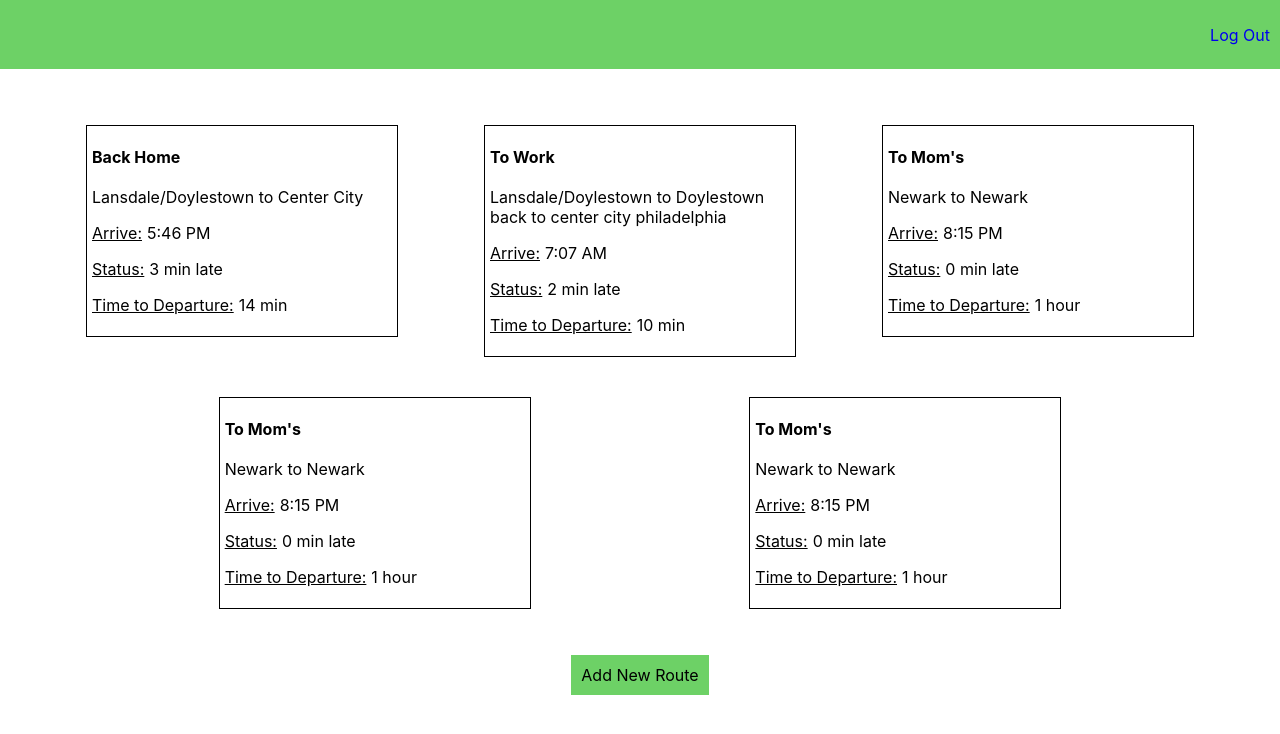
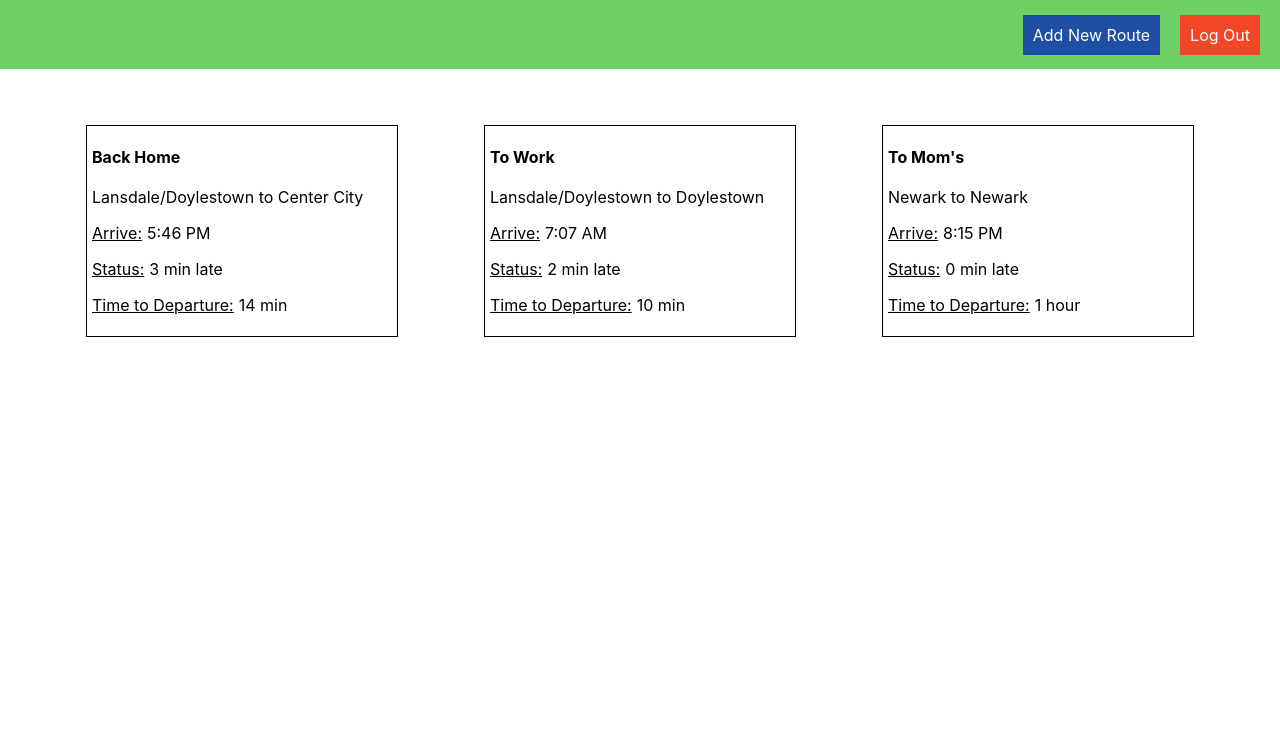
Before and after one commit to PeterArriaza/SEPTA-View, a React (Create React App) app: page / in a window 1280 px wide. Shown: the top 734 px of the page. Built offline with nearby package versions, Linux system fonts and the light colour scheme.

Commit message:
added stop list filtering on add new route page

```diff
--- a/src/App.js
+++ b/src/App.js
@@ -1,10 +1,5 @@
 import React from "react";
-import {
-  BrowserRouter as Router,
-  Route,
-  Redirect,
-  Switch
-} from "react-router-dom";
+import { BrowserRouter as Router, Route } from "react-router-dom";
 import Nav from "./components/Nav";
 import CardList from "./components/CardList";
 import "./styles/App.css";
@@ -12,13 +7,13 @@ import AddRoute from "./components/AddRoute";
 
 function App() {
   return (
-    <Router>
-      <div className="App">
+    <div className="app">
+      <Router>
         <Nav />
         <Route exact path="/" component={CardList} />
         <Route exact path="/add-route" component={AddRoute} />
-      </div>
-    </Router>
+      </Router>
+    </div>
   );
 }
 
--- a/src/components/AddRoute.js
+++ b/src/components/AddRoute.js
@@ -2,23 +2,50 @@ import React from "react";
 import "../styles/AddRoute.css";
 import { Link } from "react-router-dom";
 
-import stops from "../reducers/stops";
+import stopList from "../reducers/stops";
 
-let stopList = [];
+export default class AddRoute extends React.Component {
+  state = {
+    stops: stopList
+  };
 
-stops.map((stop, index) => {
-  //   let lowercaseStop = stop.toLower();
-  stopList[index] = <option value={stop}>{stop}</option>;
-});
+  removeStart = startStop => {
+    const stops = [...stopList];
+    const filteredList = stops.filter(stop => stop.props.value !== startStop);
+    this.setState({ stops: filteredList });
+  };
 
-export default function AddRoute() {
+  render() {
+    console.log(this.state.stops);
     return (
       <div>
         <h1>Add a New Route</h1>
-      <select>{stopList}</select>
+        <div className="selectorContainer">
+          <div className="stopSelector">
+            <label>Start</label>
+            <select
+              id="startStop"
+              onChange={e => this.removeStart(e.target.value)}
+              // this.removeStart(e.target.value)}
+            >
+              {stopList}
+            </select>
+          </div>
+          <div className="stopSelector">
+            <label>Destination</label>
+            <select
+              id="startStop"
+              ref={input => (this.startStop = input)}
+              onChange={() => console.log("changed")}
+            >
+              {this.state.stops}
+            </select>
+          </div>
           <Link className="cancel" to="/">
             Cancel
           </Link>
         </div>
+      </div>
     );
   }
+}
--- a/src/components/CardList.js
+++ b/src/components/CardList.js
@@ -1,6 +1,5 @@
 import React from "react";
 import { connect } from "react-redux";
-import { Link, NavLink } from "react-router-dom";
 
 import Card from "./Card";
 import "../styles/CardList.css";
@@ -15,18 +14,6 @@ function CardList(props) {
   return (
     <div id="cardList">
       <ul>{cards}</ul>
-      <div className="buttonContainer">
-        <NavLink
-          className="buttonText"
-          to="/add-route"
-          activeStyle={{
-            fontWeight: "bold",
-            color: "red"
-          }}
-        >
-          <div className="cancelButton">Add New Route</div>
-        </NavLink>
-      </div>
     </div>
   );
 }
--- a/src/components/Nav.js
+++ b/src/components/Nav.js
@@ -5,13 +5,12 @@ import { Link } from "react-router-dom";
 export default function Nav() {
   return (
     <div id="navContainer">
-      <div id="navButtonContainer">
-        <div className="navButton">
-          <a href="/" className="buttonText">
-            Log Out
-          </a>
-        </div>
-      </div>
+      <Link className="buttonText" to="/add-route">
+        <div className="routerButton blue">Add New Route</div>
+      </Link>
+      <Link className="buttonText" to="/">
+        <div className="routerButton red">Log Out</div>
+      </Link>
     </div>
   );
 }
--- a/src/reducers/transitData.js
+++ b/src/reducers/transitData.js
@@ -12,7 +12,7 @@ const initialState = {
   },
   2: {
     id: "2",
-    line: "Lansdale/Doylestown to Doylestown back to center city philadelphia",
+    line: "Lansdale/Doylestown to Doylestown",
     start: "Suburban",
     end: "Fort Washington",
     depart: "6:30 AM",
@@ -31,29 +31,30 @@ const initialState = {
     status: "0 min late",
     timeToDeparture: "1 hour",
     nickname: "To Mom's"
-  },
-  4: {
-    id: "4",
-    line: "Newark to Newark",
-    start: "Suburban",
-    end: "Newark",
-    depart: "7:14 PM",
-    arrive: "8:15 PM",
-    status: "0 min late",
-    timeToDeparture: "1 hour",
-    nickname: "To Mom's"
-  },
-  5: {
-    id: "5",
-    line: "Newark to Newark",
-    start: "Suburban",
-    end: "Newark",
-    depart: "7:14 PM",
-    arrive: "8:15 PM",
-    status: "0 min late",
-    timeToDeparture: "1 hour",
-    nickname: "To Mom's"
   }
+  // ,
+  // 4: {
+  //   id: "4",
+  //   line: "Newark to Newark",
+  //   start: "Suburban",
+  //   end: "Newark",
+  //   depart: "7:14 PM",
+  //   arrive: "8:15 PM",
+  //   status: "0 min late",
+  //   timeToDeparture: "1 hour",
+  //   nickname: "To Mom's"
+  // },
+  // 5: {
+  //   id: "5",
+  //   line: "Newark to Newark",
+  //   start: "Suburban",
+  //   end: "Newark",
+  //   depart: "7:14 PM",
+  //   arrive: "8:15 PM",
+  //   status: "0 min late",
+  //   timeToDeparture: "1 hour",
+  //   nickname: "To Mom's"
+  // }
 };
 
 export default (state = initialState) => {
--- a/src/styles/App.css
+++ b/src/styles/App.css
@@ -1,20 +1,3 @@
-/* ul {
-  list-style: none;
-  display: flex;
-  justify-content: space-evenly;
-  padding: 20px;
-  flex-wrap: wrap;
+.app {
+  overflow: hidden;
 }
-
-3*(300px card with + 40px card margin) = 1140
-@media only screen and (max-width: 1140px) {
-  ul {
-    justify-content: space-evenly;
-  }
-}
- 2*(300px card with + 40px card margin) = 760
-@media only screen and (max-width: 760px) {
-  ul {
-    justify-content: center;
-  }
-} */
--- a/src/styles/CardList.css
+++ b/src/styles/CardList.css
@@ -1,3 +1,7 @@
+#cardList {
+  overflow-y: auto;
+}
+
 ul {
   list-style: none;
   display: flex;
--- a/src/styles/Nav.css
+++ b/src/styles/Nav.css
@@ -2,20 +2,25 @@
   background-color: #6dd166;
   display: flex;
   justify-content: flex-end;
-  align-content: center;
+  align-items: center;
   height: 69px;
-}
-
-#navButtonContainer {
-  display: flex;
-  align-items: center;
-}
-
-.navButton {
-  margin: 10px;
 }
 
 .buttonText {
   margin: 0;
   text-decoration: none;
 }
+
+.routerButton {
+  padding: 10px;
+  color: white;
+}
+
+.blue {
+  background-color: #1f4fa3;
+}
+
+.red {
+  background-color: #f14728;
+  margin: 0 20px 0 20px;
+}
```
Also changed, not shown: src/reducers/stops.js (+13 -2 lines), public/1200px-SEPTA_text.svg.png (added). Lines whose indentation alone changed are shown as unchanged.
